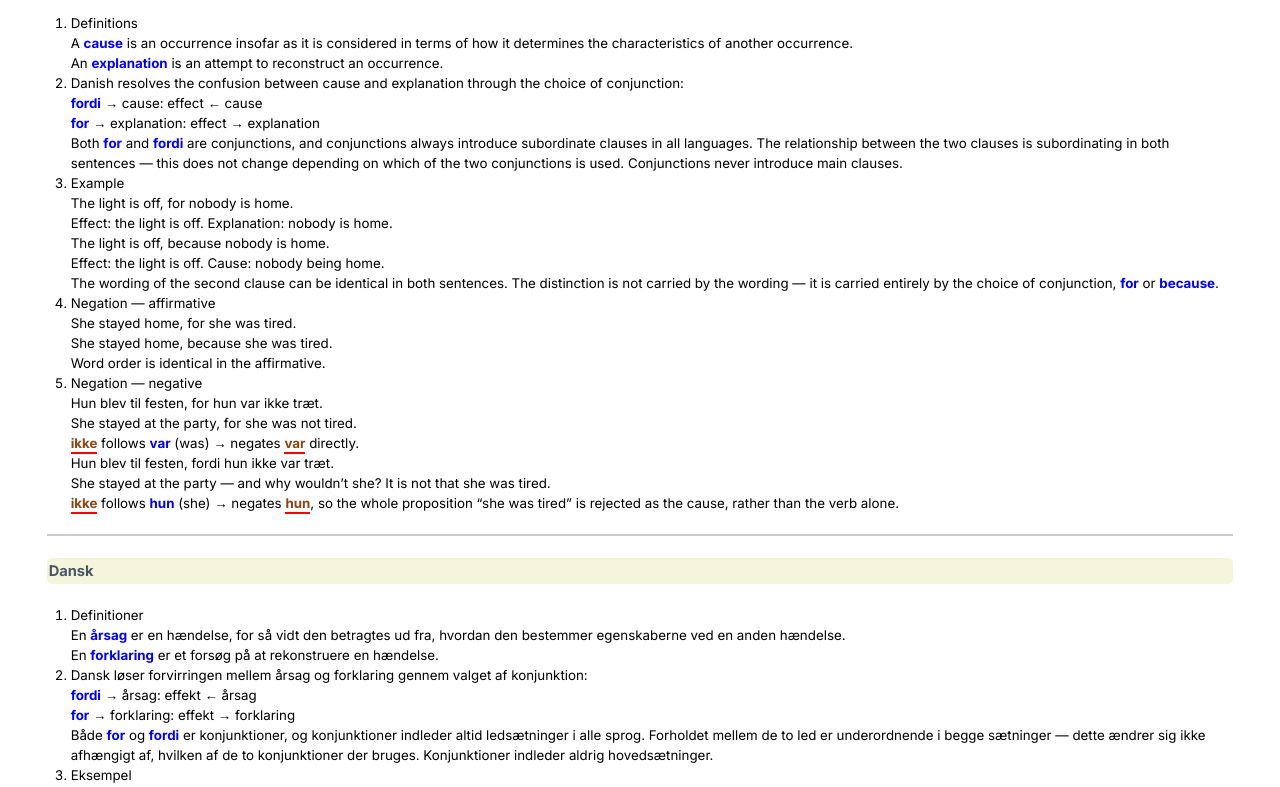
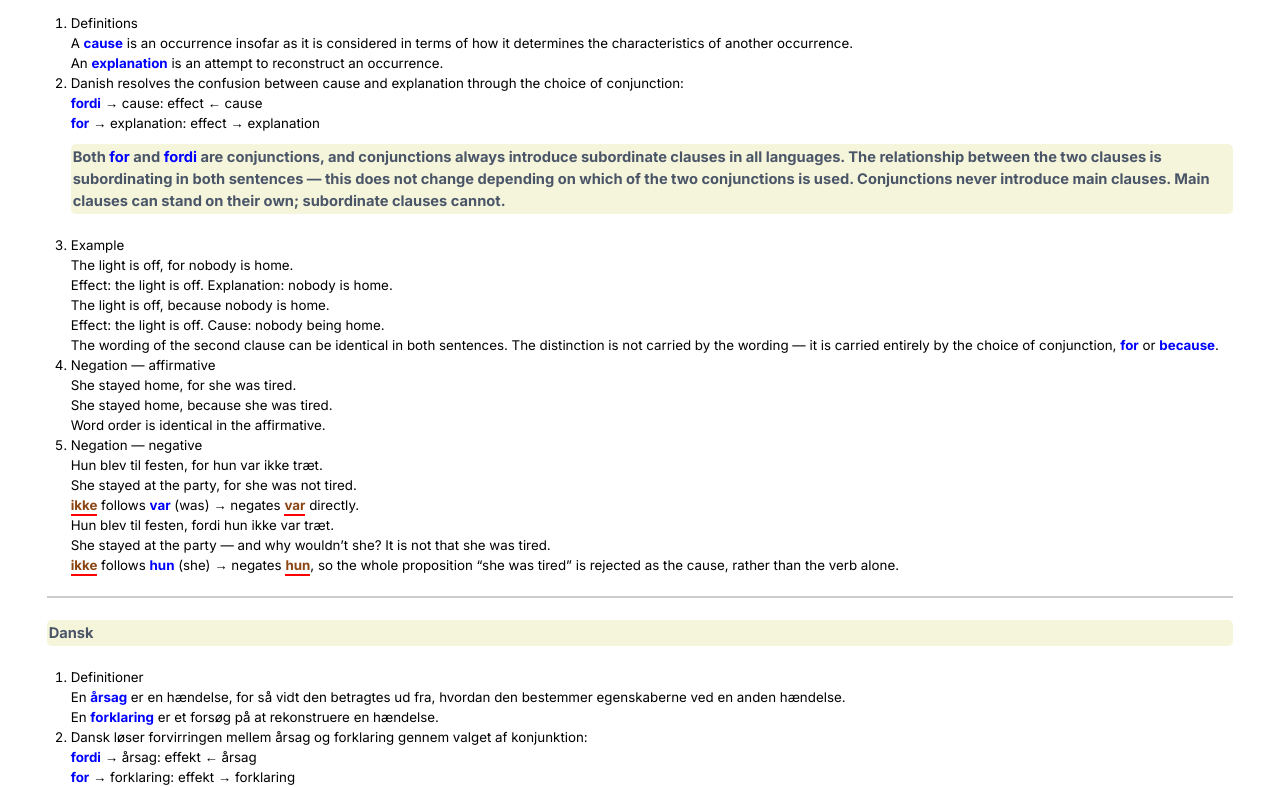
Before and after one commit to parlamas/socratic-school, a Next.js app: page /danish/lesson-003 in a window 1280 px wide. Shown: the part 420-1207 px from the top of the page. Built offline with nearby package versions, Linux system fonts and the light colour scheme; no server answers.

Commit message:
danish 003-9

```diff
--- a/src/app/danish/components/lesson-003.tsx
+++ b/src/app/danish/components/lesson-003.tsx
@@ -47,9 +47,9 @@ const Lesson003 = () => {
                   <p>
                     <span className="b">for</span> → explanation: effect → explanation
                   </p>
-                                    <p>
-                    Both <span className="b">for</span> and <span className="b">fordi</span> are conjunctions, and conjunctions always introduce subordinate clauses in all languages. The relationship between the two clauses is subordinating in both sentences &mdash; this does not change depending on which of the two conjunctions is used. Conjunctions never introduce main clauses.
-                  </p>
+                    <div className="wow" style={{ marginTop: 10 }}>
+                    Both <span className="b">for</span> and <span className="b">fordi</span> are conjunctions, and conjunctions always introduce subordinate clauses in all languages. The relationship between the two clauses is subordinating in both sentences &mdash; this does not change depending on which of the two conjunctions is used. Conjunctions never introduce main clauses. Main clauses can stand on their own; subordinate clauses cannot.
+                  </div>
                 </li>
 
                 <li>
@@ -125,9 +125,9 @@ const Lesson003 = () => {
                   <p>
                     <span className="b">for</span> &rarr; forklaring: effekt &rarr; forklaring
                   </p>
-                                    <p>
-                    Både <span className="b">for</span> og <span className="b">fordi</span> er konjunktioner, og konjunktioner indleder altid ledsætninger i alle sprog. Forholdet mellem de to led er underordnende i begge sætninger &mdash; dette ændrer sig ikke afhængigt af, hvilken af de to konjunktioner der bruges. Konjunktioner indleder aldrig hovedsætninger.
-                  </p>
+                    <div className="wow" style={{ marginTop: 10 }}>
+                    Både <span className="b">for</span> og <span className="b">fordi</span> er konjunktioner, og konjunktioner indleder altid ledsætninger i alle sprog. Forholdet mellem de to led er underordnende i begge sætninger &mdash; dette ændrer sig ikke afhængigt af, hvilken af de to konjunktioner der bruges. Konjunktioner indleder aldrig hovedsætninger. Hovedsætninger kan stå alene; ledsætninger kan ikke.
+                  </div>
                 </li>
 
                 <li>
```
